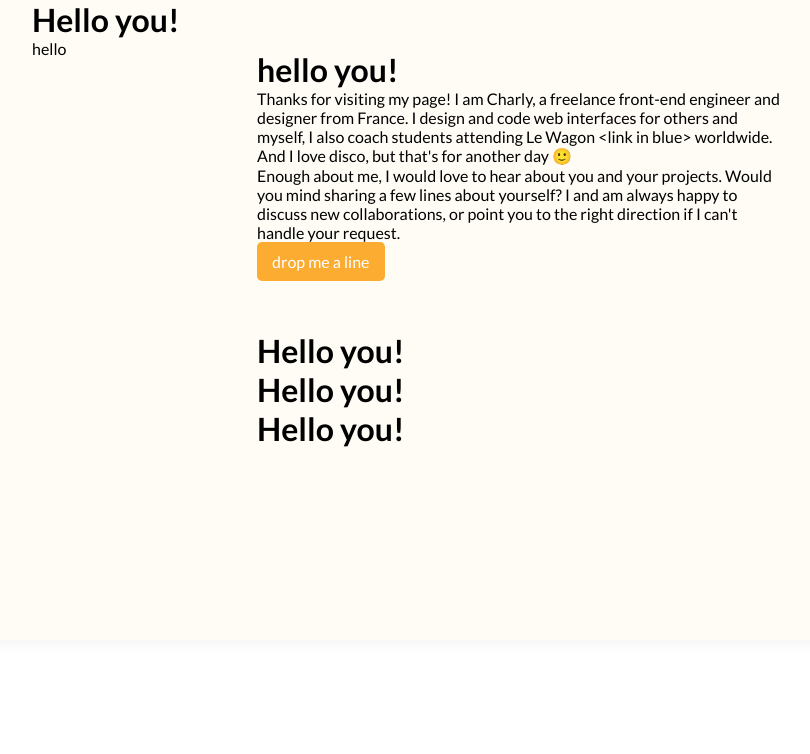
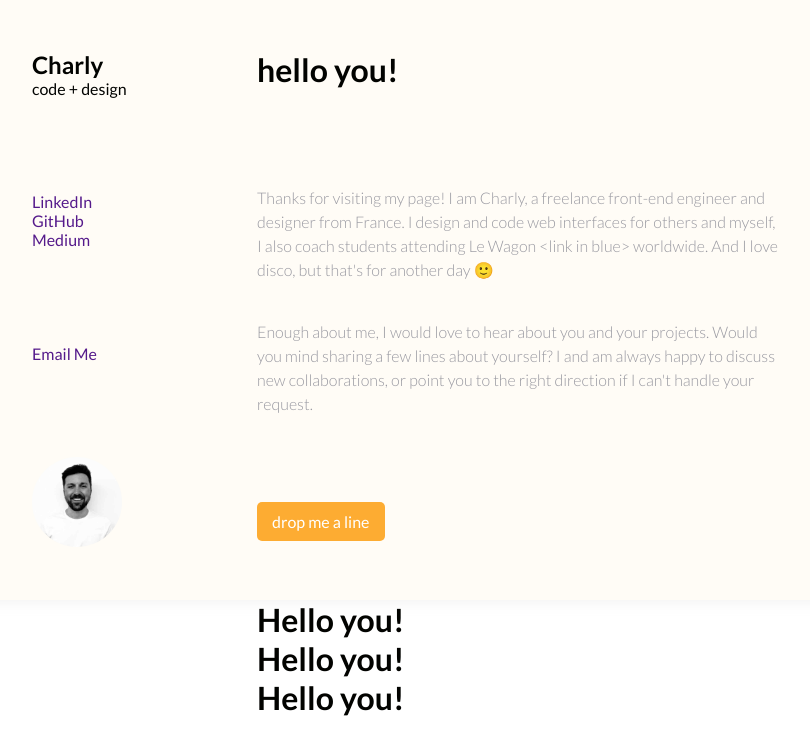
Before and after one commit to CharlyMartin/portfolio-old, a React app: page / in a window 1280 px wide. Shown: the top 754 px of the page, without its empty margins (233-1043 px from the left). Built offline with nearby package versions, Linux system fonts and the light colour scheme.

Commit message:
header + sidebar design

```diff
--- a/assets/stylesheets/application.scss
+++ b/assets/stylesheets/application.scss
@@ -1,7 +1,7 @@
 // Config
 @import 'config/colours';
 @import 'config/fonts';
-@import 'config/size';
+@import 'config/dimensions';
 
 // Layout
 @import 'layouts/container';
@@ -9,6 +9,7 @@
 // Components
 @import 'components/button';
 @import 'components/header';
+@import 'components/sidebar';
 
 // Pages
 @import 'pages/home';
--- a/assets/stylesheets/components/_header.scss
+++ b/assets/stylesheets/components/_header.scss
@@ -1,4 +1,18 @@
-.header-content {
-  max-height: $banner-height;
-  padding: 50px 0;
+.header {
+  min-height: $banner-height-padded;
+  padding: $banner-padding;
+  display: flex;
+  flex-direction: column;
+  justify-content: space-between;
 }
+
+.header-title {
+
+}
+
+.header-paragraph p {
+  font-size: $paragraph-size;
+  color: $gray;
+  font-weight: 300;
+  line-height: $line-height;
+}
--- /dev/null
+++ b/assets/stylesheets/components/_sidebar.scss
@@ -0,0 +1,14 @@
+.sidebar {
+  position: sticky;
+  top: 0;
+  display: flex;
+  flex-direction: column;
+  justify-content: space-between;
+  min-height: $banner-height-padded;
+  padding: $banner-padding;
+}
+
+.sidebar-picture img {
+  height: 90px;
+  border-radius: 50%;
+}
--- /dev/null
+++ b/assets/stylesheets/config/_dimensions.scss
@@ -0,0 +1,9 @@
+// Media queries
+$desktop: 950px;
+$tablet: 750px;
+$mobile: 550px;
+
+// Element dimensions
+$banner-padding: 50px 0;
+$banner-height: 75vh;
+$banner-height-padded: calc(75vh - 100px);
--- a/assets/stylesheets/config/_fonts.scss
+++ b/assets/stylesheets/config/_fonts.scss
@@ -1,12 +1,18 @@
 // Importing Lato
+// https://fonts.google.com/specimen/Lato
 @import url('https://fonts.googleapis.com/css?family=Lato:100,300,400,700,900');
 
 body {
   font-family: "Lato";
+  color: $gray-darker;
 }
 
 h1, h2, h3, h4, p {
   margin: 0;
+}
+
+a {
+  text-decoration: none !important;
 }
 
 $h1-size: 40px;
@@ -14,3 +20,5 @@ $h2-size: 24px;
 $h3-size: 20px;
 $paragraph-size: 16px;
 $paragraph-small-size: 14px;
+
+$line-height: 1.5;
--- a/assets/stylesheets/config/_size.scss
+++ /dev/null
@@ -1,7 +0,0 @@
-// Media queries
-$desktop: 950px;
-$tablet: 750px;
-$mobile: 550px;
-
-// Element dimensions
-$banner-height: 80vh;
--- a/assets/stylesheets/layouts/_container.scss
+++ b/assets/stylesheets/layouts/_container.scss
@@ -1,10 +1,19 @@
-.container {
+.page-container {
   width: 750px;
   margin: 0 auto;
 }
 
-.container-layout {
+.page-layout {
   display: flex;
+}
+
+.left-column {
+  flex: 0 0 30%;
+}
+
+.right-column {
+  flex: 0 0 70%;
+  // height:
 }
 
 
--- a/assets/stylesheets/pages/_home.scss
+++ b/assets/stylesheets/pages/_home.scss
@@ -17,19 +17,3 @@ body {
   z-index: -1;
   box-shadow: $box-shadow;
 }
-
-
-.sidebar-container {
-  flex: 0 0 30%;
-}
-
-.sidebar {
-  position: sticky;
-  top: 0;
-}
-
-
-.content-container {
-  flex: 0 0 70%;
-  // height:
-}
--- a/src/components/app.jsx
+++ b/src/components/app.jsx
@@ -10,25 +10,25 @@ class App extends Component {
   render() {
     return (
       <div className="wrapper">
-
         <div className="background-light" />
 
-        <div className="container">
-          <div className="container-layout">
-            <div className="sidebar-container">
+        <div className="page-container">
+          <div className="page-layout">
+
+            <div className="left-column">
               <SideBar />
-              <span>hello</span>
             </div>
 
-            <div className="content-container">
+
+            <div className="right-column">
               <Header content={content}/>
               <List />
               <List />
               <List />
             </div>
           </div>
+
         </div>
-
       </div>
     );
   }
--- a/src/components/header.jsx
+++ b/src/components/header.jsx
@@ -3,11 +3,23 @@ import React, { Component } from 'react';
 function Header(props) {
 
   return (
-    <div className="header-content">
-      <h1>{props.content.header.hello}</h1>
-      <p>{props.content.header.me}</p>
-      <p>{props.content.header.you}</p>
-      <div className="btn-main">{props.content.header.cta}</div>
+    <div className="header">
+      <div className="header-title">
+        <h1>{props.content.header.hello}</h1>
+      </div>
+
+      <div className="header-paragraph">
+        <p>{props.content.header.me}</p>
+        <br/>
+        <br/>
+        <p>{props.content.header.you}</p>
+      </div>
+
+      <div className="header-button">
+        <a href="" className="btn-main">{props.content.header.cta}</a>
+        <br/>
+        <br/>
+      </div>
     </div>
   );
 }
--- a/src/components/sidebar.jsx
+++ b/src/components/sidebar.jsx
@@ -1,7 +1,32 @@
 import React, { Component } from 'react';
 
 function SideBar(props) {
-  return <h1>Hello you!</h1>;
+  return (
+    <div className="sidebar">
+
+      <div className="sidebar-header">
+        <h2 className="brand">Charly</h2>
+        <p className="tagline">code + design</p>
+      </div>
+
+      <div className="sidebar-links">
+        <a href="">LinkedIn</a>
+        <br/>
+        <a href="">GitHub</a>
+        <br/>
+        <a href="">Medium</a>
+      </div>
+
+      <div className="sidebar-cta">
+        <a href="">Email Me</a>
+      </div>
+
+      <div className="sidebar-picture">
+        <img src="../../assets/images/me.jpg" alt=""/>
+      </div>
+
+    </div>
+  );
 }
 
 export default SideBar;
```
Also changed, not shown: data/projects.js (+9 -7 lines), assets/images/me.jpg (added).
